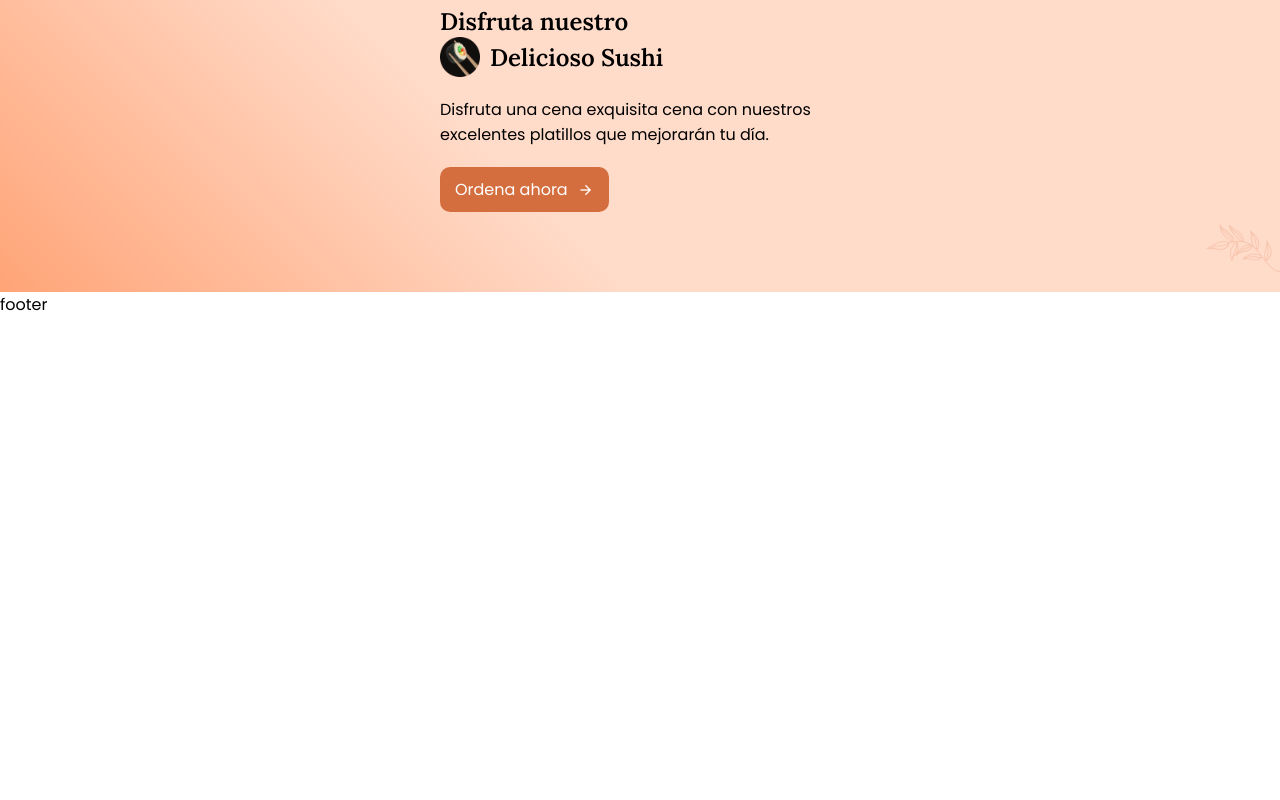
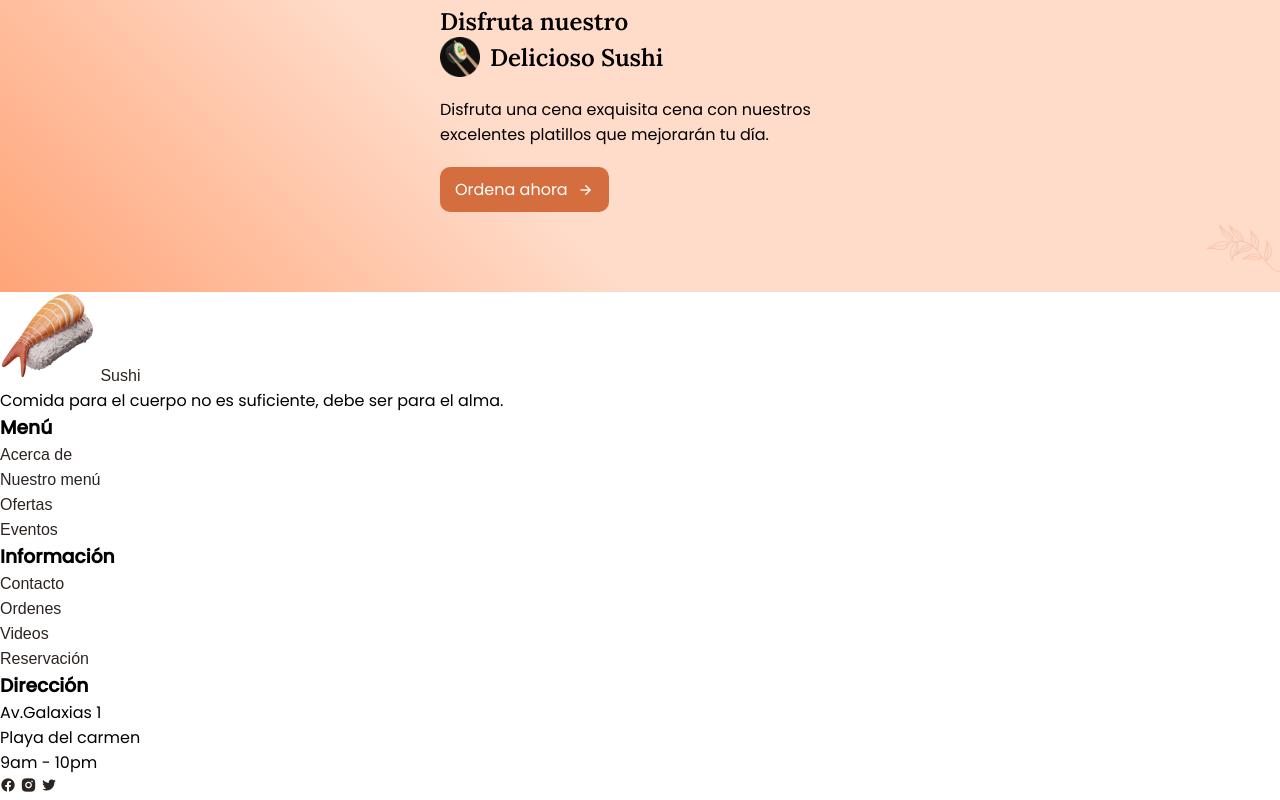
Before and after one commit to Imsergio/Proyecto2-Landing-de-Negocio, a plain HTML site: page index.html in a window 1280 px wide. Shown: the part 364-1164 px from the top of the page. Before the commit the page ends 800 px from the top, so only its background shows below. Drawn offline with nearby package versions, Linux system fonts and the light colour scheme.

Commit message:
Maquetando el footer

```diff
--- a/css/header.css
+++ b/css/header.css
@@ -14,7 +14,7 @@ nav{
   justify-content: space-between;
 }
 nav ul{
-  padding: 2rem 0 1rem 0;
+  padding: 3rem 0 2rem 0;
   position: absolute;
   z-index: 10;
   top: 0;
--- a/index.html
+++ b/index.html
@@ -84,8 +84,81 @@
           <img src="assets/leaf-branch-1.png" alt="nav image" class="jumbotron__img-2">
     </section>
   </main>
-  <footer>
-    footer
+    <!--==================== FOOTER ====================-->
+    <footer class= "footer" id="footer">
+      <div class="footer__box grid">
+          <div class="footer__text">
+              <a href="#" class="footer__logo">
+                  <img src="assets/logo.png" alt="logo image">
+                  Sushi
+              </a>
+              <p class="footer__description">
+                  Comida para el cuerpo no es suficiente,
+                  debe ser para el alma.
+              </p>
+          </div>
+          <div class="footer__content grid">
+              <div>
+                  <h3 class="footer__title">Menú</h3>
+                  <ul class="footer__links">
+                      <li>
+                          <a href="#" class="footer__link">Acerca de</a>
+                      </li>
+                      <li>
+                          <a href="#" class="footer__link">Nuestro menú</a>
+                      </li>
+                      <li>
+                          <a href="#" class="footer__link">Ofertas</a>
+                      </li>
+                      <li>
+                          <a href="#" class="footer__link">Eventos</a>
+                      </li>
+                  </ul>
+              </div>
+              <div>
+                  <h3 class="footer__title">Información</h3>
+                  <ul class="footer__links">
+                      <li>
+                          <a href="#" class="footer__link">Contacto</a>
+                      </li>
+                      <li>
+                          <a href="#" class="footer__link">Ordenes</a>
+                      </li>
+                      <li>
+                          <a href="#" class="footer__link">Videos</a>
+                      </li>
+                      <li>
+                          <a href="#" class="footer__link">Reservación</a>
+                      </li>
+                  </ul>
+              </div>
+              <div>
+                  <h3 class="footer__title">Dirección</h3>
+                  <ul class="footer__links">
+                      <li class="footer__information">
+                          Av.Galaxias 1 <br> Playa del carmen
+                      </li>
+                      <li class="footer__information">
+                          9am - 10pm
+                      </li>
+                  </ul>
+              </div>
+              <div>
+                  <h3 class="footer__title"></h3>
+                  <ul class="footer__social">
+                      <a href="#" target="_blank" class="footer__social-link">
+                          <i class="ri-facebook-circle-fill"></i>
+                      </a>
+                      <a href="#" target="_blank" class="footer__social-link">
+                          <i class="ri-instagram-fill"></i>
+                      </a>
+                      <a href="#" target="_blank" class="footer__social-link">
+                          <i class="ri-twitter-fill"></i>
+                      </a>
+                  </ul>
+              </div>
+          </div>
+      </div>
   </footer>
   <script type="module" src="https://unpkg.com/ionicons@7.1.0/dist/ionicons/ionicons.esm.js"></script>
   <script nomodule src="https://unpkg.com/ionicons@7.1.0/dist/ionicons/ionicons.js"></script>
```
